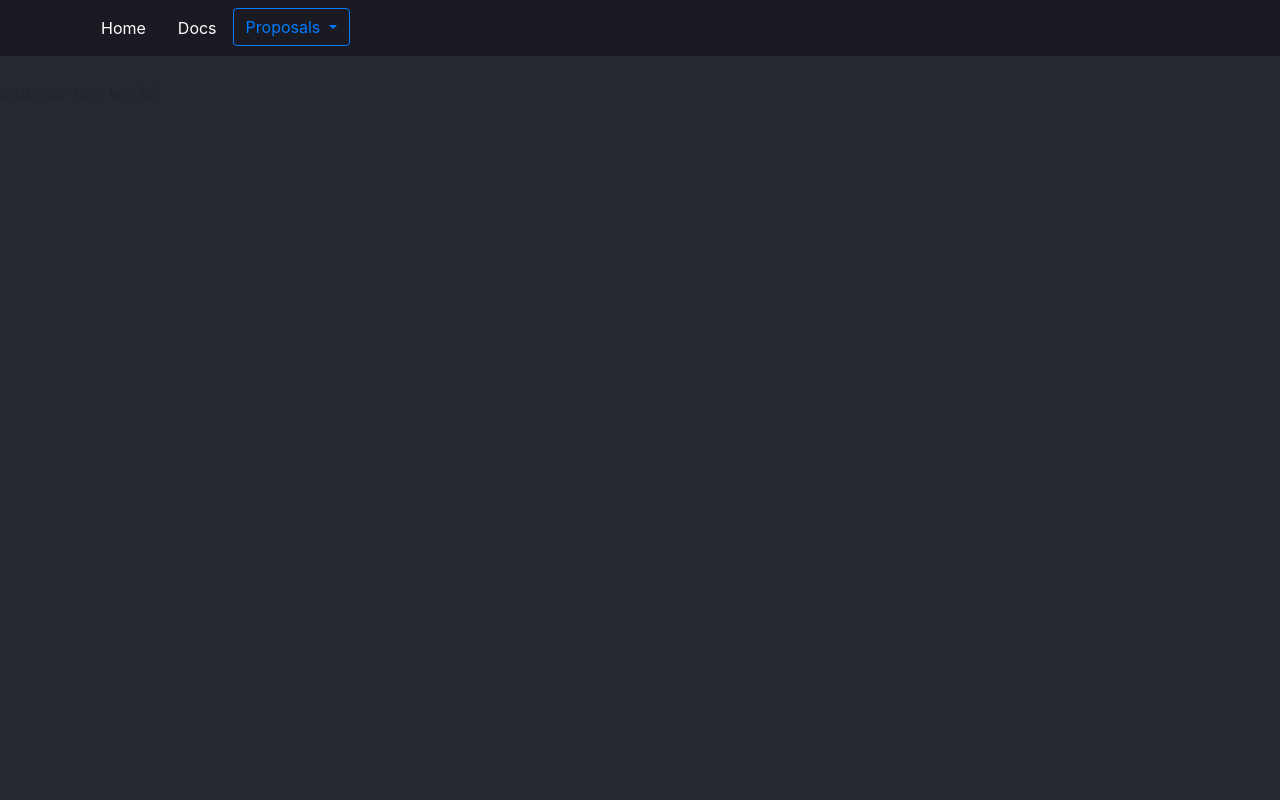
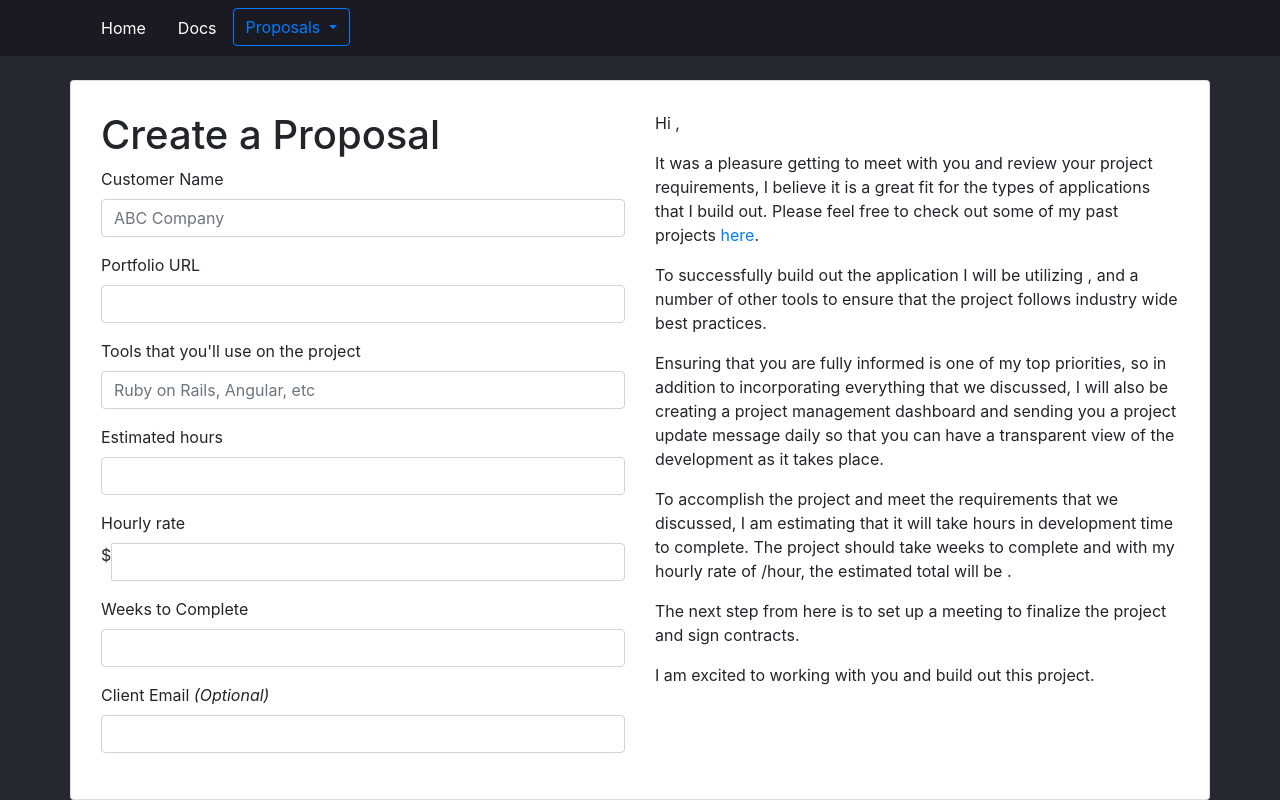
Before and after one commit to fedearribas/freelance-camp, an Angular app: page /proposals/new in a window 1280 px wide. Built offline with nearby package versions, Linux system fonts and the light colour scheme.

Commit message:
Added styles to proposal components

```diff
--- a/src/app/app.module.ts
+++ b/src/app/app.module.ts
@@ -10,6 +10,7 @@
 import { ProposalNewComponent } from './proposals/proposal-new/proposal-new.component';
 import { ProposalShowComponent } from './proposals/proposal-show/proposal-show.component';
 import {NgbModule} from '@ng-bootstrap/ng-bootstrap';
+import { FormsModule } from '@angular/forms';
 
 @NgModule({
   declarations: [
@@ -24,6 +25,7 @@
   imports: [
     BrowserModule,
     AppRoutingModule,
+    FormsModule,
     NgbModule.forRoot()
   ],
   providers: [],
--- a/src/app/proposals/proposal-list/proposal-list.component.css
+++ b/src/app/proposals/proposal-list/proposal-list.component.css
@@ -0,0 +1,3 @@
+.proposal-link:hover {
+	text-decoration: none;
+}
--- a/src/app/proposals/proposal-list/proposal-list.component.html
+++ b/src/app/proposals/proposal-list/proposal-list.component.html
@@ -1,3 +1,15 @@
-<p>
-  proposal-list works!
-</p>
+<div class="container">
+    <div class="list-group">
+      <a class="list-group-item list-group-item-action active">
+        <h1 class="headline">Proposal List</h1>
+      </a>
+      <span *ngFor="let proposal of proposals" class="list-group-item list-group-item-action">
+        <a routerLink="/proposal/{{proposal.id}}" class="proposal-link">
+          <h5 class="list-group-item-heading">{{proposal.customer}}</h5>
+          <p class="list-group-item-text">
+            {{ proposal.hourly_rate * proposal.estimated_hours | currency:'USD':true:'.0' }}
+          </p>
+        </a>
+      </span>
+    </div>
+  </div>
--- a/src/app/proposals/proposal-list/proposal-list.component.ts
+++ b/src/app/proposals/proposal-list/proposal-list.component.ts
@@ -1,3 +1,4 @@
+import { Proposal } from './../proposal.model';
 import { Component, OnInit } from '@angular/core';
 
 @Component({
@@ -7,6 +8,16 @@
 })
 export class ProposalListComponent implements OnInit {
 
+  proposalOne: Proposal = new Proposal(15, 'Abc Company', 'http://portfolio.jordanhudgens.com', 'Ruby on Rails', 150, 120, 15, 'jordan@devcamp.com')
+	proposalTwo: Proposal = new Proposal(99, 'XYZ Company', 'http://portfolio.jordanhudgens.com', 'Ruby on Rails', 150, 120, 15, 'jordan@devcamp.com')
+	proposalThree: Proposal = new Proposal(300, 'Something Company', 'http://portfolio.jordanhudgens.com', 'Ruby on Rails', 150, 120, 15, 'jordan@devcamp.com')
+
+	proposals: Proposal[] = [
+		this.proposalOne,
+		this.proposalTwo,
+		this.proposalThree
+  ];
+
   constructor() { }
 
   ngOnInit() {
--- a/src/app/proposals/proposal-new/proposal-new.component.css
+++ b/src/app/proposals/proposal-new/proposal-new.component.css
@@ -0,0 +1,3 @@
+.form-container {
+	padding: 30px;
+}
--- a/src/app/proposals/proposal-new/proposal-new.component.html
+++ b/src/app/proposals/proposal-new/proposal-new.component.html
@@ -1,3 +1,145 @@
-<p>
-  proposal-new works!
-</p>
+<div class="card container form-container">
+    <div class='row'>
+
+      <div class="col-md-6">
+        <h1>Create a Proposal</h1>
+
+        <div>
+          <form #proposalForm="ngForm">
+            <div class="form-group">
+              <label for="customer">Customer Name</label>
+              <input type="text"
+                      class="form-control"
+                      id="customer"
+                      placeholder="ABC Company"
+                      required
+                      name="customer"
+                      #customer='ngModel'
+                      [(ngModel)]="proposal.customer"
+              >
+              <div [hidden]="customer.valid || customer.pristine"
+                    class='alert alert-danger'
+              >
+                Customer name is required
+              </div>
+            </div>
+
+            <div class="form-group">
+              <label for="portfolio_url">Portfolio URL</label>
+              <input type="text"
+                      class="form-control"
+                      id="portfolio_url"
+                      required
+                      name="portfolio_url"
+                      #portfolio_url='ngModel'
+                      [(ngModel)]="proposal.portfolio_url"
+              >
+              <div [hidden]="portfolio_url.valid || portfolio_url.pristine"
+                    class='alert alert-danger'
+              >
+                A Portfolio URL is required
+              </div>
+            </div>
+
+            <div class="form-group">
+              <label for="tools">Tools that you'll use on the project</label>
+              <input type="text"
+                      class="form-control"
+                      id="tools"
+                      placeholder="Ruby on Rails, Angular, etc"
+                      required
+                      name="tools"
+                      #tools='ngModel'
+                      [(ngModel)]="proposal.tools"
+              >
+              <div [hidden]="tools.valid || tools.pristine"
+                    class='alert alert-danger'
+              >
+                A list of tools is required
+              </div>
+            </div>
+
+            <div class="form-group">
+              <label for="estimated_hours">Estimated hours</label>
+              <input type="number"
+                      class="form-control"
+                      id="estimated_hours"
+                      required
+                      name="estimated_hours"
+                      #estimated_hours='ngModel'
+                      [(ngModel)]="proposal.estimated_hours"
+              >
+              <div [hidden]="estimated_hours.valid || estimated_hours.pristine"
+                    class='alert alert-danger'
+              >
+                You need to enter your estimated hours for the project
+              </div>
+            </div>
+
+            <div class="form-group">
+              <label for="hourly_rate">Hourly rate</label>
+              <div class="input-group">
+                <span class="input-group-addon">$</span>
+                <input type="number"
+                        class="form-control"
+                        id="hourly_rate"
+                        required
+                        name="hourly_rate"
+                        #hourly_rate='ngModel'
+                        [(ngModel)]="proposal.hourly_rate"
+                >
+              </div>
+
+              <div [hidden]="hourly_rate.valid || hourly_rate.pristine"
+                    class='alert alert-danger'
+              >
+                You need to enter your hourly rate for the project
+              </div>
+            </div>
+
+            <div class="form-group">
+              <label for="weeks_to_complete">Weeks to Complete</label>
+              <input type="number"
+                      class="form-control"
+                      id="weeks_to_complete"
+                      required
+                      name="weeks_to_complete"
+                      #weeks_to_complete='ngModel'
+                      [(ngModel)]="proposal.weeks_to_complete"
+              >
+              <div [hidden]="weeks_to_complete.valid || weeks_to_complete.pristine"
+                    class='alert alert-danger'
+              >
+                You need to enter the weeks you estimate to complete the project
+              </div>
+            </div>
+
+            <div class="form-group">
+              <label for="client_email">Client Email <em>(Optional)</em></label>
+              <input type="email"
+                      class="form-control"
+                      id="client_email"
+                      name="client_email"
+                      #client_email='ngModel'
+                      [(ngModel)]="proposal.client_email"
+              >
+            </div>
+
+          </form>
+        </div>
+      </div>
+
+      <div class="col-md-6">
+        <div>
+          <p>Hi {{ proposal.customer }},</p>
+          <p>It was a pleasure getting to meet with you and review your project requirements, I believe it is a great fit for the types of applications that I build out. Please feel free to check out some of my past projects <a href="{{ proposal.portfolio_url }}">here</a>.</p>
+          <p>To successfully build out the application I will be utilizing {{ proposal.tools }}, and a number of other tools to ensure that the project follows industry wide best practices.</p>
+          <p>Ensuring that you are fully informed is one of my top priorities, so in addition to incorporating everything that we discussed, I will also be creating a project management dashboard and sending you a project update message daily so that you can have a transparent view of the development as it takes place.</p>
+          <p>To accomplish the project and meet the requirements that we discussed, I am estimating that it will take {{ proposal.estimated_hours }} hours in development time to complete. The project should take {{ proposal.weeks_to_complete }} weeks to complete and with my hourly rate of {{ proposal.hourly_rate }}/hour, the estimated total will be   {{ proposal.hourly_rate * proposal.estimated_hours | currency:'USD':true:'.0' }}.</p>
+          <p>The next step from here is to set up a meeting to finalize the project and sign contracts.</p>
+          <p>I am excited to working with you and build out this project.</p>
+        </div>
+      </div>
+
+    </div>
+  </div>
--- a/src/app/proposals/proposal-new/proposal-new.component.ts
+++ b/src/app/proposals/proposal-new/proposal-new.component.ts
@@ -1,3 +1,4 @@
+import { Proposal } from './../proposal.model';
 import { Component, OnInit } from '@angular/core';
 
 @Component({
@@ -6,6 +7,7 @@
   styleUrls: ['./proposal-new.component.css']
 })
 export class ProposalNewComponent implements OnInit {
+  proposal = new Proposal;
 
   constructor() { }
 
```
